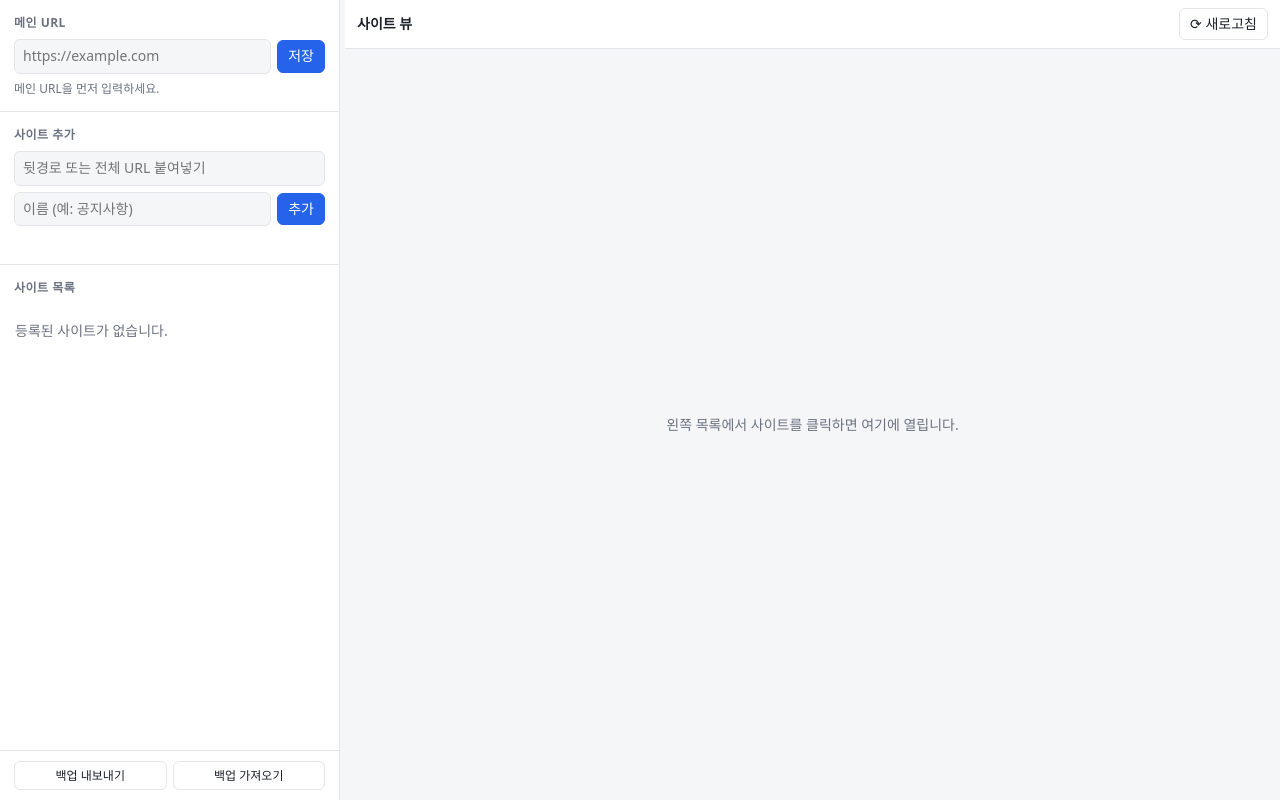
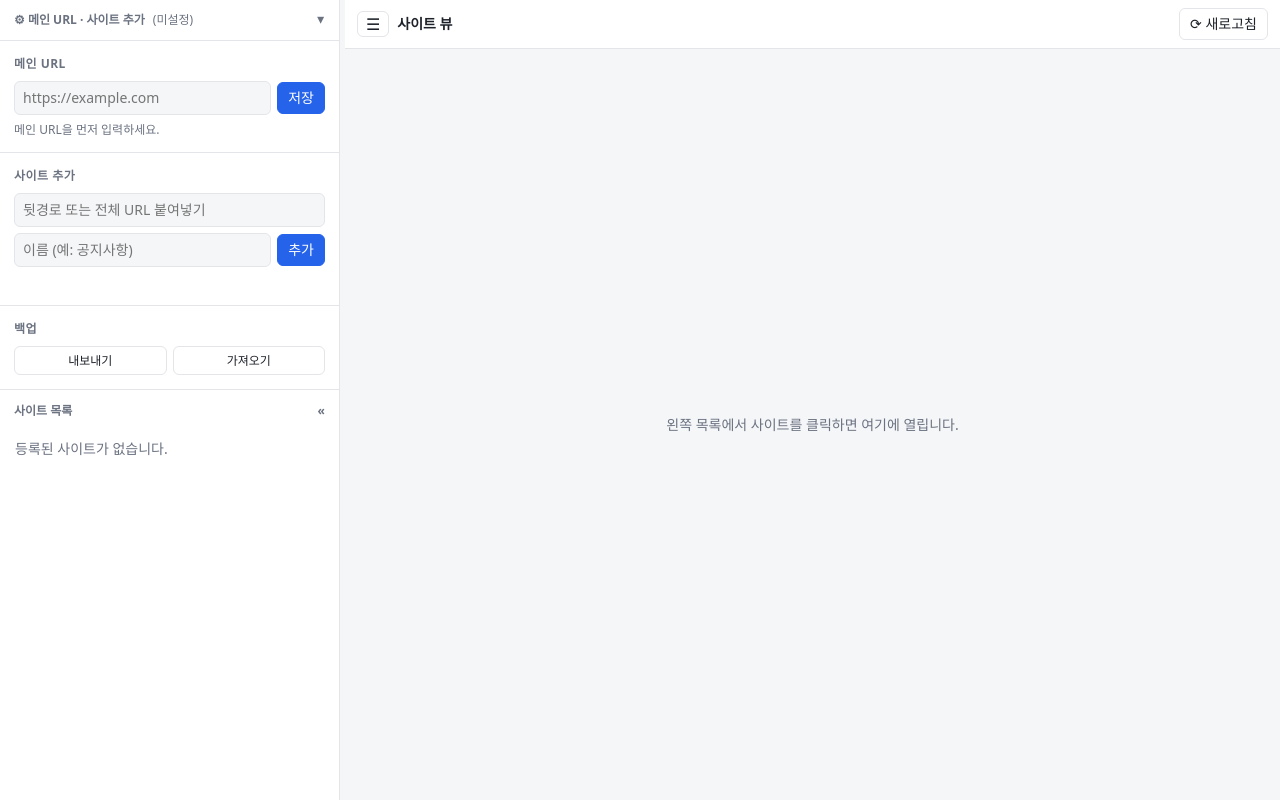
Before and after one commit to Kwanghyun-Room/claude-code-guide-practice, a plain HTML site: page site-manager/index.html in a window 1280 px wide. Drawn offline with Linux system fonts and the light colour scheme.

Commit message:
Make side menu and input area collapsible
- Side menu collapses fully via the toolbar button or the « button.
- Main URL, add-site and backup sections sit behind one toggle row,
  closed by default (open on first run), so the list gets the space.
- Collapse states are remembered.

Co-Authored-By: Claude Opus 5.5 <noreply@anthropic.com>
Claude-Session: https://claude.ai/code/session_01Pee3zHuYw7QhTXcXr5dq22

```diff
--- a/site-manager/index.html
+++ b/site-manager/index.html
@@ -84,8 +84,32 @@
   .empty { color: var(--muted); text-align: center; padding: 24px 8px; }
 
   #addForm { display: flex; flex-direction: column; gap: 6px; }
-  .footer { padding: 10px 14px; display: flex; gap: 6px; border-top: 1px solid var(--line); }
-  .footer button { flex: 1; font-size: 12px; }
+  .backup { display: flex; gap: 6px; }
+  .backup button { flex: 1; font-size: 12px; }
+
+  /* 입력 영역 접기/펼치기 */
+  #settingsToggle {
+    display: flex; align-items: center; gap: 8px; width: 100%;
+    border: 0; border-bottom: 1px solid var(--line); border-radius: 0;
+    padding: 10px 14px; text-align: left; background: var(--panel);
+  }
+  #settingsToggle .label { font-size: 12px; font-weight: 600; color: var(--muted); white-space: nowrap; }
+  #baseShort { flex: 1; min-width: 0; font-size: 12px; color: var(--muted); overflow: hidden; text-overflow: ellipsis; white-space: nowrap; }
+  #caret { color: var(--muted); font-size: 14px; transition: transform .15s; }
+  body.settings-open #caret { transform: rotate(90deg); }
+  #settings { display: none; overflow-y: auto; max-height: 60%; flex: none; background: var(--bg); }
+  body.settings-open #settings { display: block; }
+  #settings .section { background: var(--panel); }
+
+  .list-head {
+    display: flex; align-items: center; gap: 6px; padding: 10px 8px 4px 14px;
+    font-size: 12px; font-weight: 600; color: var(--muted);
+  }
+  .list-head .grow { flex: 1; }
+
+  /* 왼쪽 메뉴 전체 접기 */
+  body.side-collapsed #side, body.side-collapsed #resizer { display: none; }
+  #sideToggle { font-size: 16px; line-height: 1; padding: 4px 8px; }
 
   /* ---------- 우측 뷰 ---------- */
   #view { flex: 1; display: flex; flex-direction: column; min-width: 0; }
@@ -116,6 +140,13 @@
 <body>
 
 <aside id="side">
+  <button id="settingsToggle" type="button" title="메인 URL · 사이트 추가 · 백업 열기/닫기">
+    <span class="label">⚙ 메인 URL · 사이트 추가</span>
+    <span id="baseShort"></span>
+    <span id="caret">▸</span>
+  </button>
+
+  <div id="settings">
   <!-- 1. 메인 URL 관리 영역 -->
   <div class="section">
     <h2>메인 URL</h2>
@@ -139,22 +170,29 @@
     </form>
   </div>
 
-  <div class="section" style="border-bottom:0;padding-bottom:4px">
-    <h2>사이트 목록 <span id="count"></span></h2>
+  <div class="section">
+    <h2>백업</h2>
+    <div class="backup">
+      <button id="exportBtn" title="목록과 메인 URL을 JSON 파일로 저장">내보내기</button>
+      <button id="importBtn" title="JSON 파일에서 불러오기">가져오기</button>
+      <input id="importFile" type="file" accept="application/json,.json" hidden>
+    </div>
+  </div>
+  </div>
+
+  <div class="list-head">
+    <span>사이트 목록</span>
+    <span id="count" class="grow"></span>
+    <button id="sideClose" class="icon" type="button" title="메뉴 접기">«</button>
   </div>
   <div id="listWrap"><ul id="list"></ul></div>
-
-  <div class="footer">
-    <button id="exportBtn" title="목록과 메인 URL을 JSON 파일로 저장">백업 내보내기</button>
-    <button id="importBtn" title="JSON 파일에서 불러오기">백업 가져오기</button>
-    <input id="importFile" type="file" accept="application/json,.json" hidden>
-  </div>
 </aside>
 <div id="resizer" title="드래그해서 폭 조절"></div>
 
 <!-- 3. 임베딩 뷰 영역 -->
 <main id="view">
   <div id="viewBar">
+    <button id="sideToggle" type="button" title="메뉴 접기/펼치기">☰</button>
     <span id="viewTitle">사이트 뷰</span>
     <span id="viewUrl"></span>
     <button id="reloadBtn" title="새로고침">⟳ 새로고침</button>
@@ -171,7 +209,7 @@
   const $ = (id) => document.getElementById(id);
 
   // ---------- 상태 ----------
-  let state = { baseUrl: '', sites: [], activeId: null, sideWidth: 340 };
+  let state = { baseUrl: '', sites: [], activeId: null, sideWidth: 340, sideCollapsed: false, settingsOpen: false };
 
   function load() {
     try {
@@ -218,6 +256,7 @@
   // ---------- 메인 URL 영역 ----------
   function renderBase() {
     $('baseInput').value = state.baseUrl;
+    $('baseShort').textContent = state.baseUrl.replace(/^https?:\/\//i, '') || '(미설정)';
     $('baseHint').className = 'hint';
     $('baseHint').textContent = state.baseUrl
       ? `사이트 ${state.sites.length}개가 이 주소를 사용합니다.`
@@ -524,8 +563,24 @@
     });
   })();
 
+  // ---------- 접기/펼치기 ----------
+  function applyLayout() {
+    document.body.classList.toggle('side-collapsed', !!state.sideCollapsed);
+    document.body.classList.toggle('settings-open', !!state.settingsOpen);
+    $('sideToggle').title = state.sideCollapsed ? '메뉴 펼치기' : '메뉴 접기';
+  }
+  function toggleSide() { state.sideCollapsed = !state.sideCollapsed; save(); applyLayout(); }
+  $('sideToggle').onclick = toggleSide;
+  $('sideClose').onclick = toggleSide;
+  $('settingsToggle').onclick = () => {
+    state.settingsOpen = !state.settingsOpen; save(); applyLayout();
+    if (state.settingsOpen) $(state.baseUrl ? 'addPath' : 'baseInput').focus();
+  };
+
   // ---------- 시작 ----------
   load();
+  if (!state.baseUrl) { state.settingsOpen = true; state.sideCollapsed = false; }  // 처음 쓸 때는 입력 영역을 열어둔다
+  applyLayout();
   renderBase();
   renderList();
   if (state.activeId) openSite(state.activeId);
```
